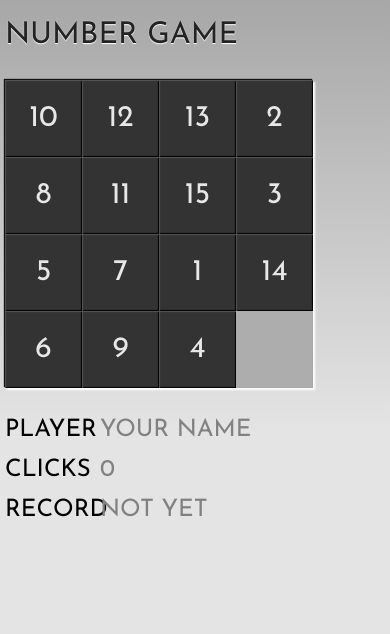
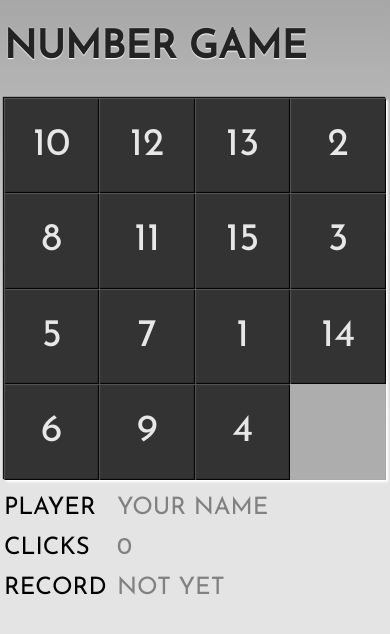
Before and after one commit to sumitnsit/numbergame, a plain HTML site: page www/index.html in a window 390 px wide. Drawn offline with Linux system fonts and the light colour scheme; some packages are replaced by stand-ins of ours.

Commit message:
changes for all screens

```diff
--- a/www/index.html
+++ b/www/index.html
@@ -24,6 +24,7 @@
         <meta name="viewport" content="user-scalable=no, initial-scale=1, maximum-scale=1, minimum-scale=1, width=device-width, height=device-height, target-densitydpi=device-dpi" />
 
         <script type="text/javascript" src="script/main.js"></script>
+        <meta name="apple-mobile-web-app-capable" content="yes">
 
         <link href='http://fonts.googleapis.com/css?family=Josefin+Sans:300,400' rel='stylesheet' type='text/css'>
         <link rel="stylesheet" type="text/css" href="css/index.css" />
--- a/www/script/main.js
+++ b/www/script/main.js
@@ -79,9 +79,16 @@ var storage = (function(){
 
 })();
 
+
+// window.onload = function(){
+
+// 	init();
+// }
+
 var init = function(){
-	alert('Starting');
 	var game = document.getElementById("game");
+
+	tileSize = game.offsetWidth/4;
 
 	$$("playerName").addEventListener("blur", function(){
 		storage.setUser(this.innerText);
@@ -104,7 +111,9 @@ var init = function(){
 			tile.style.top = j*tileSize + "px";
 			tile.innerHTML = randomTiles.getTiles()[j*4 + i];
 
-			tile.addEventListener("touchstart", (function(t){
+			var clickEventType=((document.ontouchstart!==null)?'mousedown':'touchstart');
+
+			tile.addEventListener(clickEventType, (function(t){
 				return function(){
 					console.log("calling tap");
 					tap(t);
--- a/www/style/web.css
+++ b/www/style/web.css
@@ -11,26 +11,27 @@ body{
 
 #game{
 	position: absolute;
-	top: 80px;
-	left: 5px;
+	top: 25vw;
+	left: 1vw;
 	float: left;
-	width: 308px;
-	height: 308px;
+	width: 98vw;
+	height: 98vw;
 	background-color: #ADADAD;
 	box-shadow: inset 2px 2px 3px #222, 2px 2px 2px #fff, -1px -1px 1px #111;
 }
 
 #header{
 	position: absolute;
-	top: 20px;
-	left: 5px;
+	left: 1vw;
+	top: 0px;
+	height: 25vw;
+
 }
 
 #header p{
-
-
-	font-size: 30px;
-	font-weight: 400;
+	line-height: 25vw;
+	font-size: 10vw;
+	font-weight: 900;
 	color: #232323;
 	text-shadow: 0px 1px 1px #FFFFFF, 0px -1px 1px #B9B9B9;
 }
@@ -38,8 +39,8 @@ body{
 #scoreBoard{
 
 	position: absolute;
-	top: 410px;
-	left: 5px;
+	top: 125vw;
+	left: 1vw;
 	font-size: 24px;
 	line-height: 40px;
 }
@@ -47,8 +48,8 @@ body{
 
 #results{
 	position: absolute;
-	top: 410px;
-	left: 100px;
+	top: 125vw;
+	left: 30vw;
 	font-size: 24px;
 	line-height: 40px;
 	color: #818181;
@@ -57,12 +58,12 @@ body{
 .tile{
 	position: absolute;
 	background-color: #333;
-	font-size: 30px;
+	font-size: 10vw;
 	color: #E7E7E7;
 	text-align: center;
-	line-height: 77px;
-	width: 77px;
-	height: 77px;
+	line-height: 24.5vw;
+	width: 24.5vw;
+	height: 24.5vw;
 	-webkit-transition: top .1s, left .1s;
 	box-shadow: inset 1px 1px 1px #555555, inset -1px -1px 1px #000000;
 }
```
